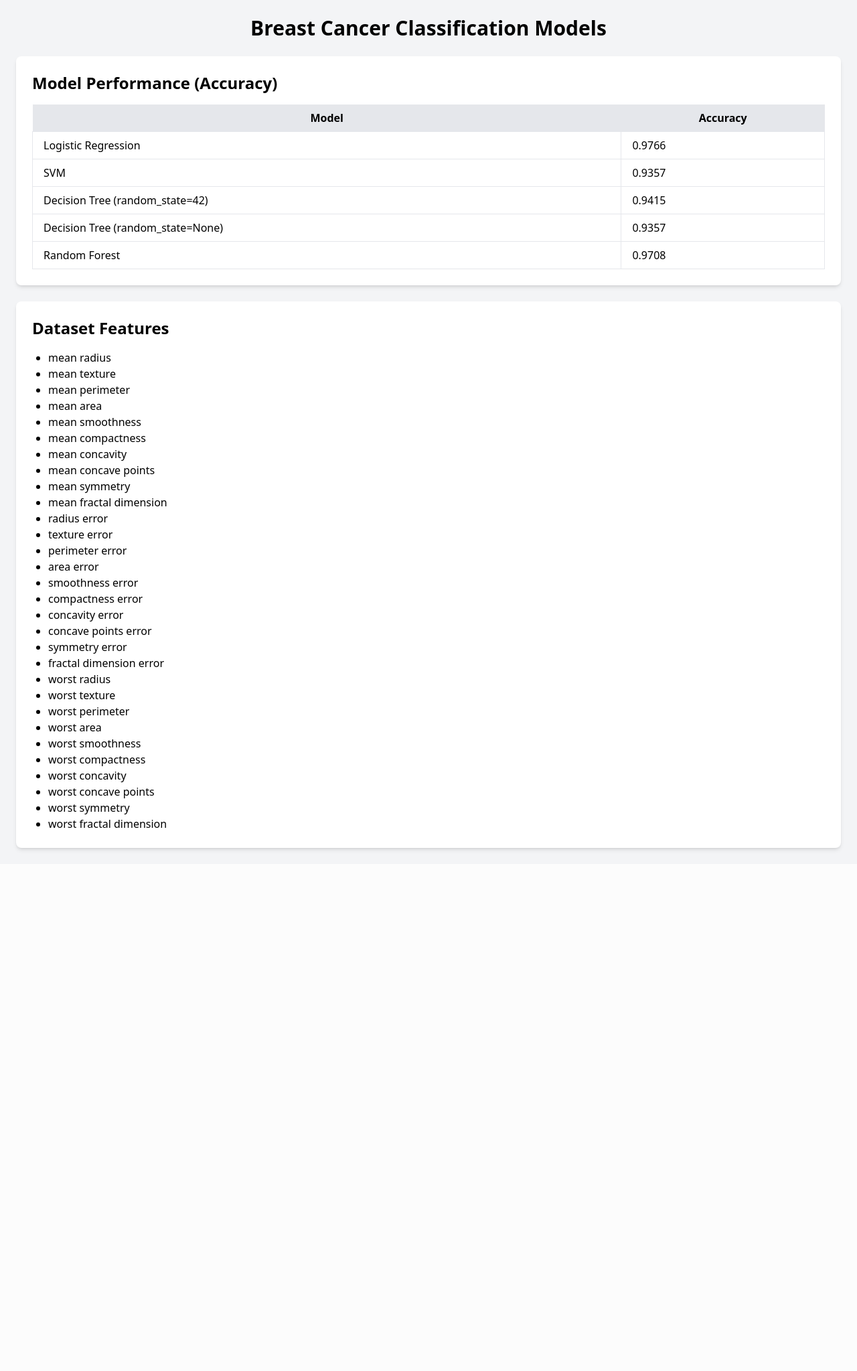
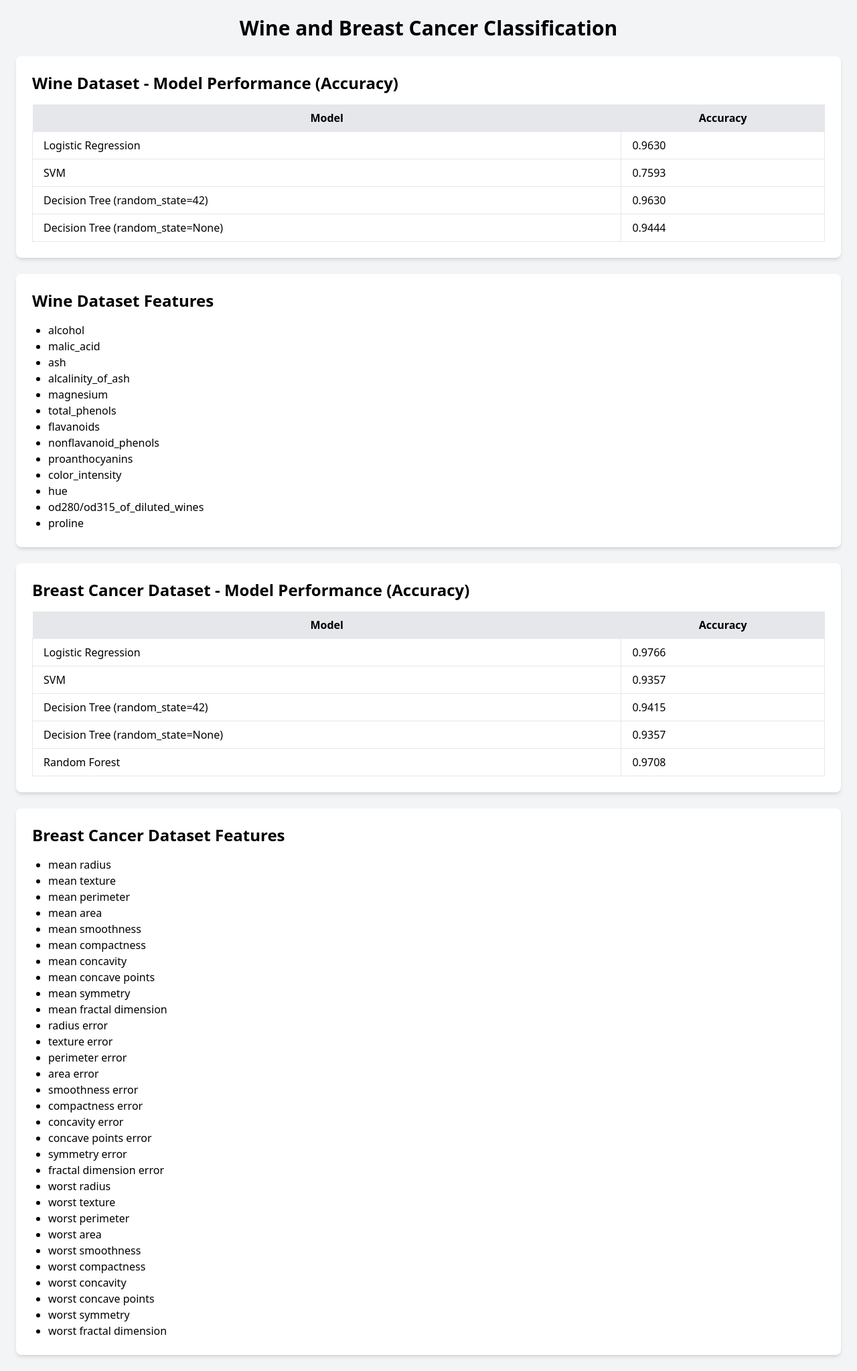
Before and after one commit to nchinedu/ML_projects, a Flask app: page / in a window 1280 px wide. Shown: the whole page at 67% size. Before the commit the page ends 1272 px from the top, so only its background shows below. Run offline with Flask 3, Linux system fonts and the light colour scheme; some libraries are stand-ins or nearby versions.

Commit message:
refactor(app): separate model training logic for wine and breast cancer datasets
The changes modularize the model training logic by separating it into distinct functions for the wine and breast cancer datasets. This improves maintainability and clarity by isolating dataset-specific logic into dedicated modules.

```diff
--- a/app.py
+++ b/app.py
@@ -1,20 +1,43 @@
 from flask import Flask, render_template
-from ml_models import load_and_split_data, train_logistic_regression, train_svm, train_decision_tree, train_random_forest
+from logistic_regression_wine import train_logistic_regression_wine
+from svm_wine import train_svm_wine
+from decision_tree_wine import train_decision_tree_wine
+from breast_cancer_experiment import (
+    load_and_split_breast_cancer,
+    train_logistic_regression_bc,
+    train_svm_bc,
+    train_decision_tree_bc,
+    train_random_forest_bc
+)
 
 app = Flask(__name__)
 
 @app.route('/')
 def index():
-    # Load data and train models
-    X_train, X_test, y_train, y_test, feature_names = load_and_split_data()
-    results = {
-        'Logistic Regression': train_logistic_regression(X_train, y_train, X_test),
-        'SVM': train_svm(X_train, y_train, X_test),
-        'Decision Tree (random_state=42)': train_decision_tree(X_train, y_train, X_test, random_state=42),
-        'Decision Tree (random_state=None)': train_decision_tree(X_train, y_train, X_test, random_state=None),
-        'Random Forest': train_random_forest(X_train, y_train, X_test)
+    # Wine dataset results
+    wine_results = {
+        'Logistic Regression': train_logistic_regression_wine()[0],
+        'SVM': train_svm_wine()[0],
+        'Decision Tree (random_state=42)': train_decision_tree_wine(random_state=42)[0],
+        'Decision Tree (random_state=None)': train_decision_tree_wine(random_state=None)[0]
     }
-    return render_template('index.html', results=results, feature_names=feature_names)
+    wine_feature_names = train_logistic_regression_wine()[1]
+
+    # Breast cancer dataset results
+    X_train, X_test, y_train, y_test, bc_feature_names = load_and_split_breast_cancer()
+    bc_results = {
+        'Logistic Regression': train_logistic_regression_bc(X_train, y_train, X_test, y_test),
+        'SVM': train_svm_bc(X_train, y_train, X_test, y_test),
+        'Decision Tree (random_state=42)': train_decision_tree_bc(X_train, y_train, X_test, y_test, random_state=42),
+        'Decision Tree (random_state=None)': train_decision_tree_bc(X_train, y_train, X_test, y_test, random_state=None),
+        'Random Forest': train_random_forest_bc(X_train, y_train, X_test, y_test)
+    }
+
+    return render_template('index.html',
+                         wine_results=wine_results,
+                         bc_results=bc_results,
+                         wine_feature_names=wine_feature_names,
+                         bc_feature_names=bc_feature_names)
 
 if __name__ == '__main__':
     app.run(debug=True, host='0.0.0.0', port=5000)
--- a/templates/index.html
+++ b/templates/index.html
@@ -3,14 +3,16 @@
 <head>
     <meta charset="UTF-8">
     <meta name="viewport" content="width=device-width, initial-scale=1.0">
-    <title>Breast Cancer Classification</title>
+    <title>Wine and Breast Cancer Classification</title>
     <script src="https://cdn.tailwindcss.com"></script>
 </head>
 <body class="bg-gray-100 font-sans">
     <div class="container mx-auto p-6">
-        <h1 class="text-3xl font-bold text-center mb-6">Breast Cancer Classification Models</h1>
-        <div class="bg-white p-6 rounded-lg shadow-md">
-            <h2 class="text-2xl font-semibold mb-4">Model Performance (Accuracy)</h2>
+        <h1 class="text-3xl font-bold text-center mb-6">Wine and Breast Cancer Classification</h1>
+
+        <!-- Wine Dataset Results -->
+        <div class="bg-white p-6 rounded-lg shadow-md mb-6">
+            <h2 class="text-2xl font-semibold mb-4">Wine Dataset - Model Performance (Accuracy)</h2>
             <table class="w-full table-auto">
                 <thead>
                     <tr class="bg-gray-200">
@@ -19,7 +21,7 @@
                     </tr>
                 </thead>
                 <tbody>
-                    {% for model, accuracy in results.items() %}
+                    {% for model, accuracy in wine_results.items() %}
                     <tr>
                         <td class="border px-4 py-2">{{ model }}</td>
                         <td class="border px-4 py-2">{{ "%.4f" % accuracy }}</td>
@@ -28,10 +30,39 @@
                 </tbody>
             </table>
         </div>
-        <div class="bg-white p-6 rounded-lg shadow-md mt-6">
-            <h2 class="text-2xl font-semibold mb-4">Dataset Features</h2>
+        <div class="bg-white p-6 rounded-lg shadow-md mb-6">
+            <h2 class="text-2xl font-semibold mb-4">Wine Dataset Features</h2>
             <ul class="list-disc pl-6">
-                {% for feature in feature_names %}
+                {% for feature in wine_feature_names %}
+                <li>{{ feature }}</li>
+                {% endfor %}
+            </ul>
+        </div>
+
+        <!-- Breast Cancer Dataset Results -->
+        <div class="bg-white p-6 rounded-lg shadow-md mb-6">
+            <h2 class="text-2xl font-semibold mb-4">Breast Cancer Dataset - Model Performance (Accuracy)</h2>
+            <table class="w-full table-auto">
+                <thead>
+                    <tr class="bg-gray-200">
+                        <th class="px-4 py-2">Model</th>
+                        <th class="px-4 py-2">Accuracy</th>
+                    </tr>
+                </thead>
+                <tbody>
+                    {% for model, accuracy in bc_results.items() %}
+                    <tr>
+                        <td class="border px-4 py-2">{{ model }}</td>
+                        <td class="border px-4 py-2">{{ "%.4f" % accuracy }}</td>
+                    </tr>
+                    {% endfor %}
+                </tbody>
+            </table>
+        </div>
+        <div class="bg-white p-6 rounded-lg shadow-md">
+            <h2 class="text-2xl font-semibold mb-4">Breast Cancer Dataset Features</h2>
+            <ul class="list-disc pl-6">
+                {% for feature in bc_feature_names %}
                 <li>{{ feature }}</li>
                 {% endfor %}
             </ul>
```
Also changed, not shown: README.md.
